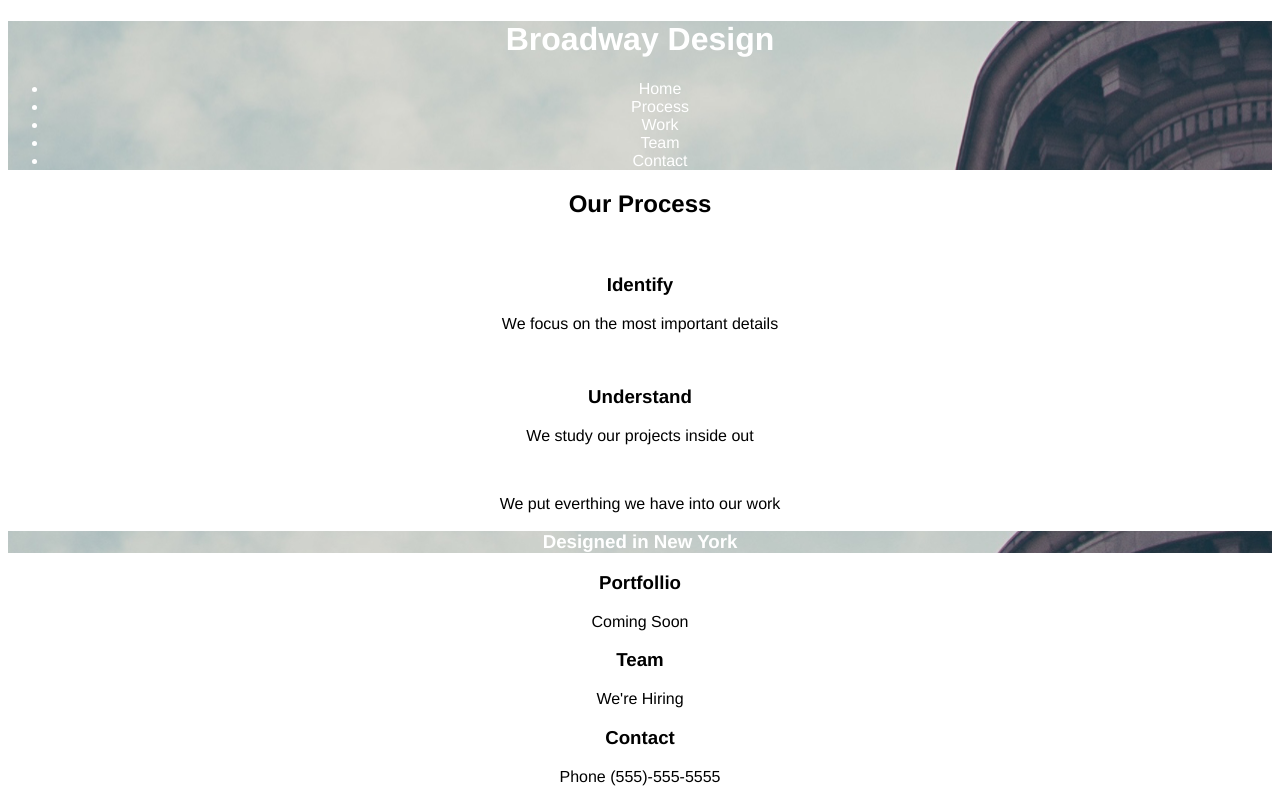
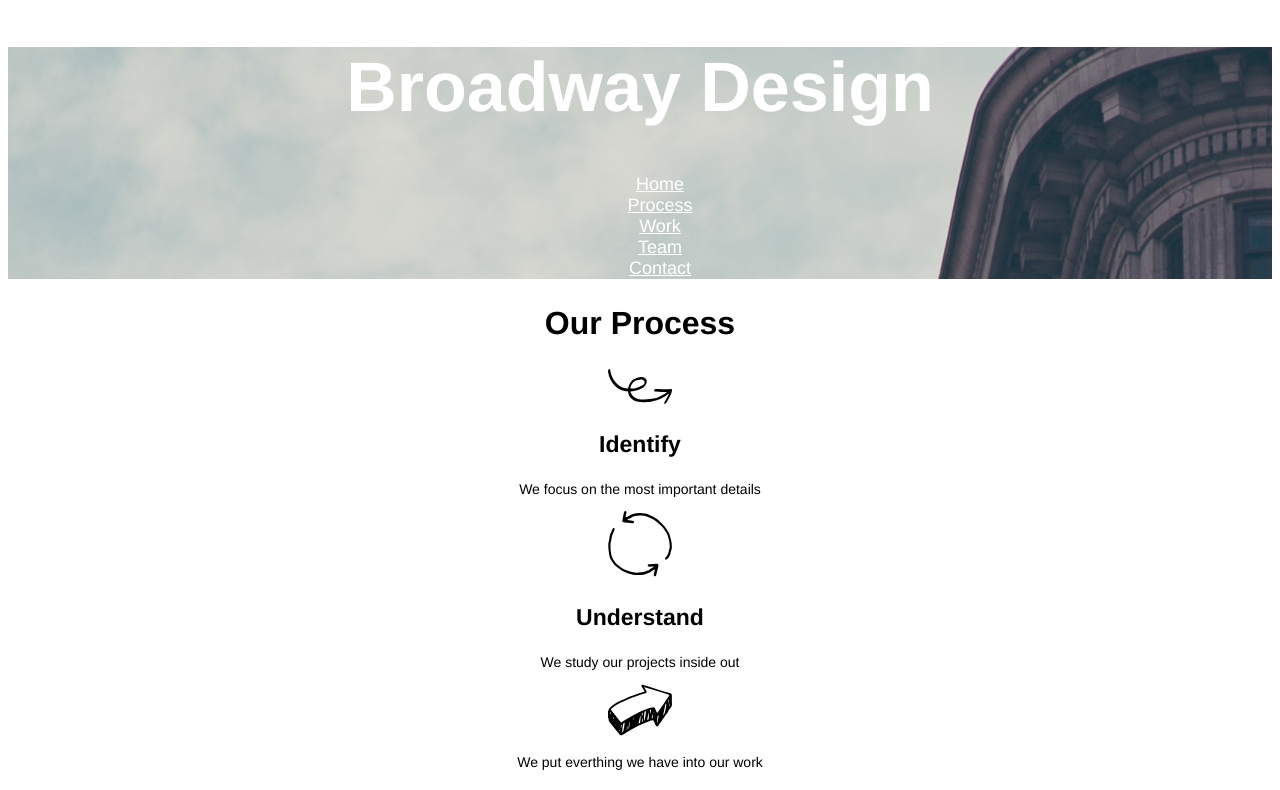
Before and after one commit to johnosorio182/Broadway, a plain HTML site: page index.html in a window 1280 px wide. Shown: the top 790 px of the page. Drawn offline with Linux system fonts and the light colour scheme.

Commit message:
Edited all text fonts

```diff
--- a/css/style.css
+++ b/css/style.css
@@ -3,6 +3,33 @@ body {
   text-align: center;
 }
 
+h1 {
+  font-size: 70px;
+  font-weight: bold;
+}
+
+h2 {
+  font-size: 32px;
+  font-weight: bold;
+}
+
+h3 {
+  font-size: 23px;
+  font-weight: bold;
+}
+
+p {
+  font-size: 14px;
+}
+
+a {
+  color: white;
+}
+
+ul {
+  list-style-type: none;
+  font-size: 18px;
+}
 #Broadway {
   color: white;
   background-image: url("../resources/images/the-flatiron-building.png");
--- a/index.html
+++ b/index.html
@@ -9,20 +9,20 @@
     <div id="Broadway">
     <h1>Broadway Design</h1>
     <ul>
-      <li>Home</li>
-      <li>Process</li>
-      <li>Work</li>
-      <li>Team</li>
-      <li>Contact</li>
+      <li><a href="#">Home</a></li>
+      <li><a href="#">Process</a></li>
+      <li><a href="#">Work</a></li>
+      <li><a href="#">Team</a></li>
+      <li><a href="#">Contact</a></li>
     </div>
       <h2>Our Process</h2>
-      <img src="">
+      <img src="resources/images/identify.svg">
       <h3>Identify</h3>
       <p>We focus on the most important details</p>
-      <img src="">
+      <img src="resources/images/understand.svg">
       <h3>Understand</h3>
       <p>We study our projects inside out</p>
-      <img src="">
+      <img src="resources/images/execute.svg">
       <p>We put everthing we have into our work</p>
       <div id="Broadway">
         <h3>Designed in New York</h3>
```
